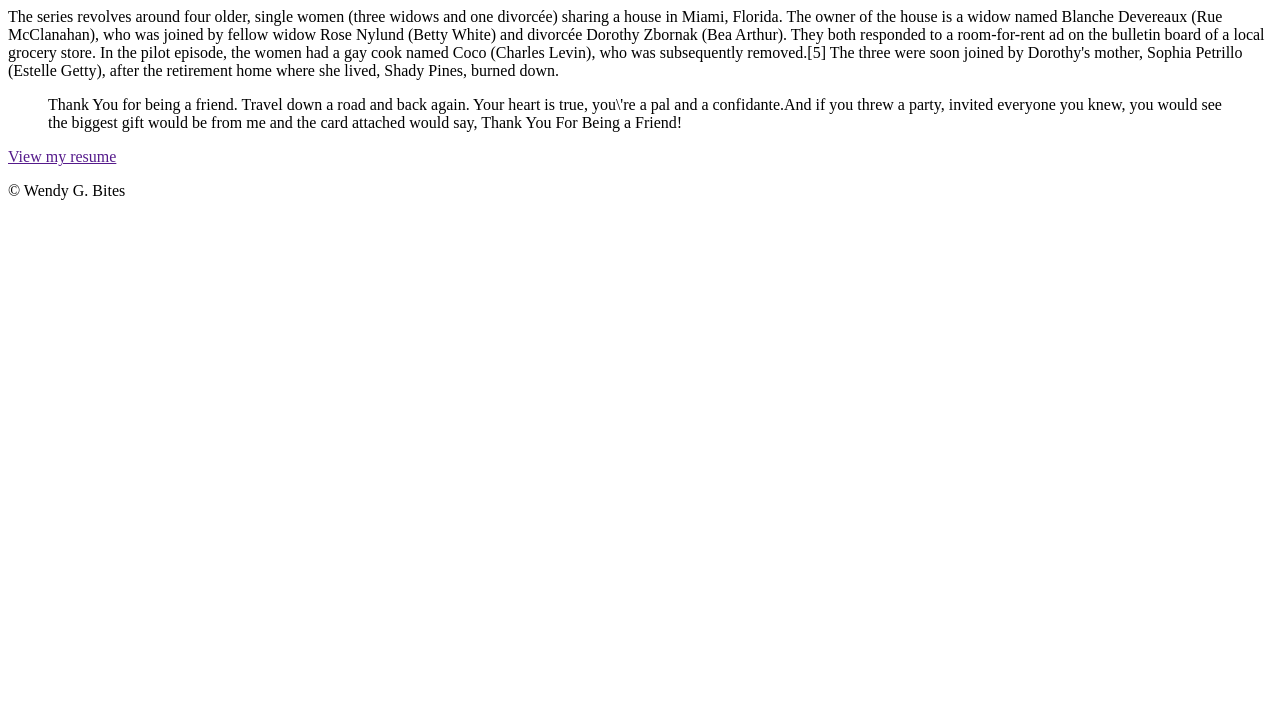
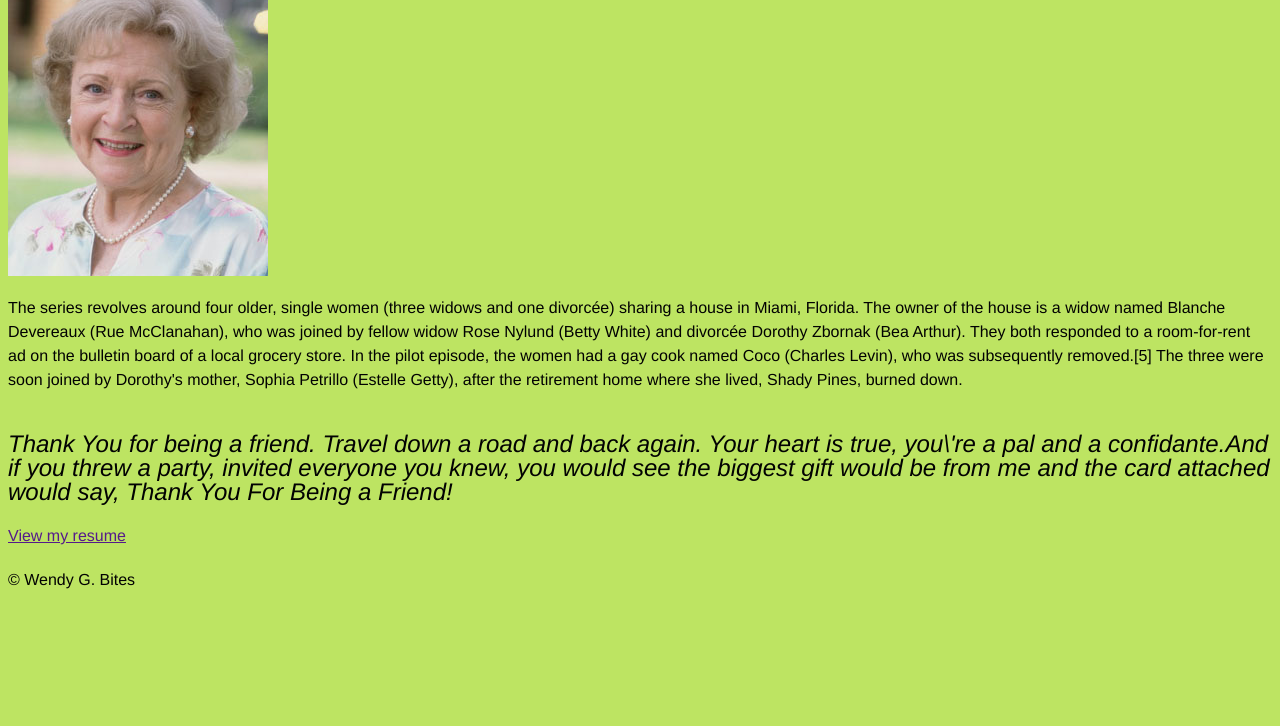
Before and after one commit to mainhoang/FEWD, a plain HTML site: page wendy-bites/index.html in a window 1280 px wide. Shown: the part 74-800 px from the top of the page. Drawn offline with Linux system fonts and the light colour scheme.

Commit message:
Setup base styling for Wendy-Bites

```diff
--- /dev/null
+++ b/wendy-bites/css/style.css
@@ -0,0 +1,18 @@
+body {
+  color: #020202;
+  background: rgba(182,226,82,0.9);
+  font-size: 16px;
+  line-height: 24px;
+}
+
+
+h1, h2, h3, h4, h5, h6, p, a, li, blockquote {
+  padding-top: 20px;
+  margin: 0;
+  font-family: "helvetica", sans-serif;
+}
+
+blockquote {
+  font-style: italic;
+  font-size: 24px;
+}
--- a/wendy-bites/index.html
+++ b/wendy-bites/index.html
@@ -2,7 +2,7 @@
 <html>
   <head>
     <title> Wendy G. Bites Resume </title>
-    <!-- insert link tag here -->
+    <link rel="stylesheet" href="css/style.css">
   </head>
   <body>
 
@@ -10,7 +10,7 @@
 
     <h1>ABOUT ME</h1>
 
-    <img src="">
+    <img src="img/Betty-White.jpg" title="Betty White">
 
   </header>
 
```
Also changed, not shown: wendy-bites/resume.html (+1 -1 lines).
